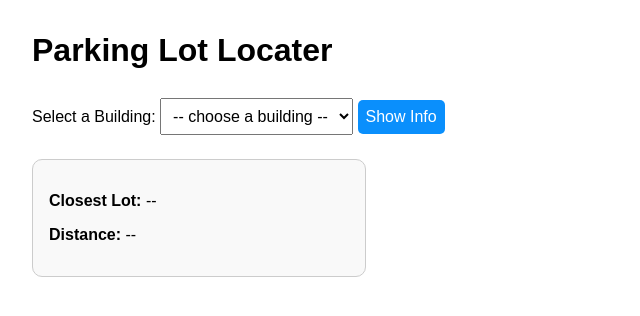
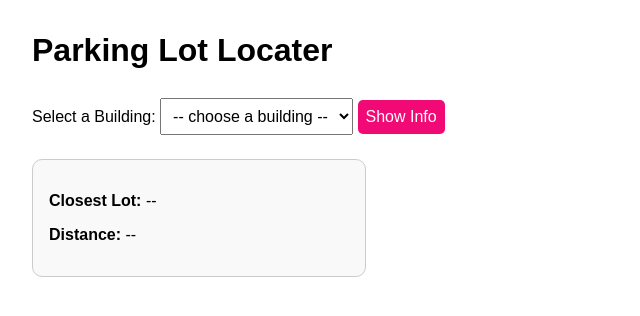
Before and after one commit to AlanAntony1/GroupESoftwareEngineering, a Django app: page / in a window 1280 px wide. Shown: the top 316 px of the page, without its empty margins (0-640 px from the left). Run offline with Django 5.2, Linux system fonts and the light colour scheme; data comes from the database, SQL or seed files in the repository.

Commit message:
changing button color

```diff
--- a/parkinglotlocater/templates/parkinglotlocater/locater.html
+++ b/parkinglotlocater/templates/parkinglotlocater/locater.html
@@ -11,7 +11,7 @@
             font-size: 1rem;
         }
         button {
-            background-color: #0a8ffc;
+            background-color: #f10975;
 
             color: white;
             border: none;
```
